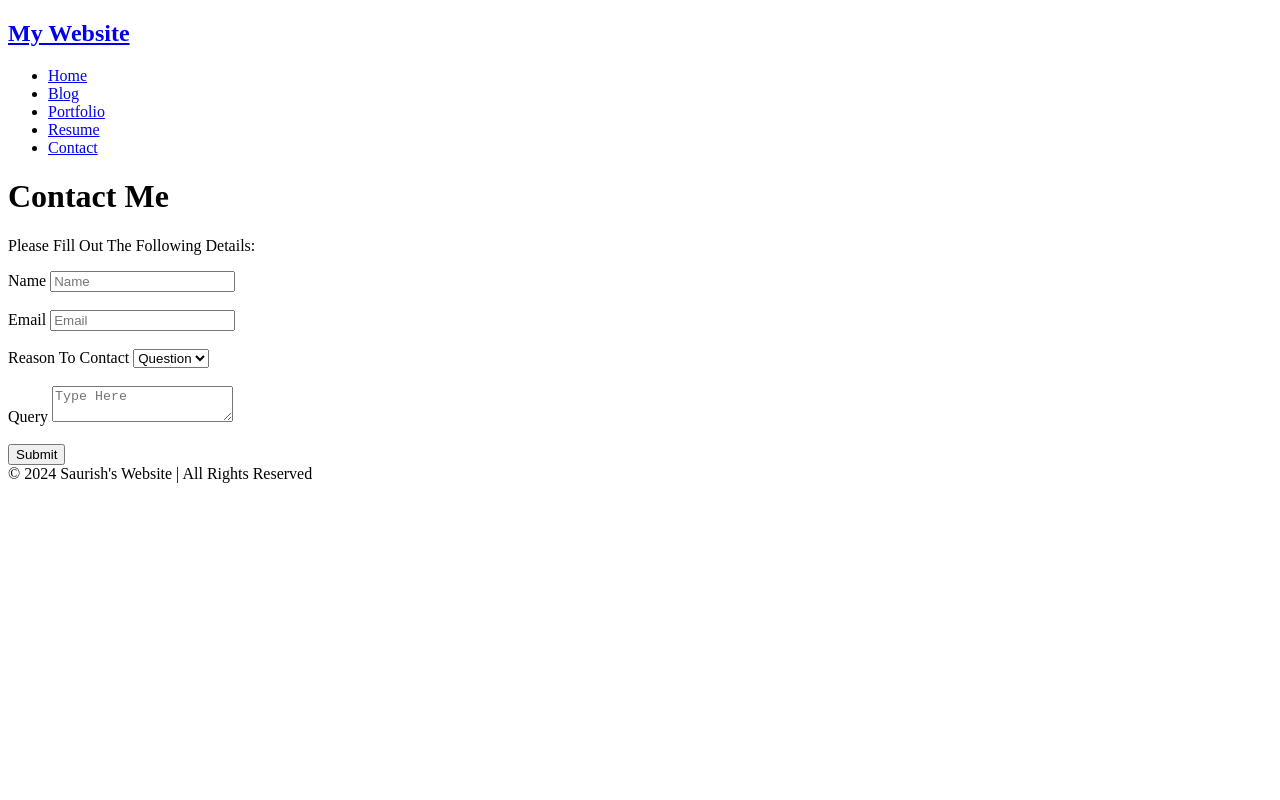
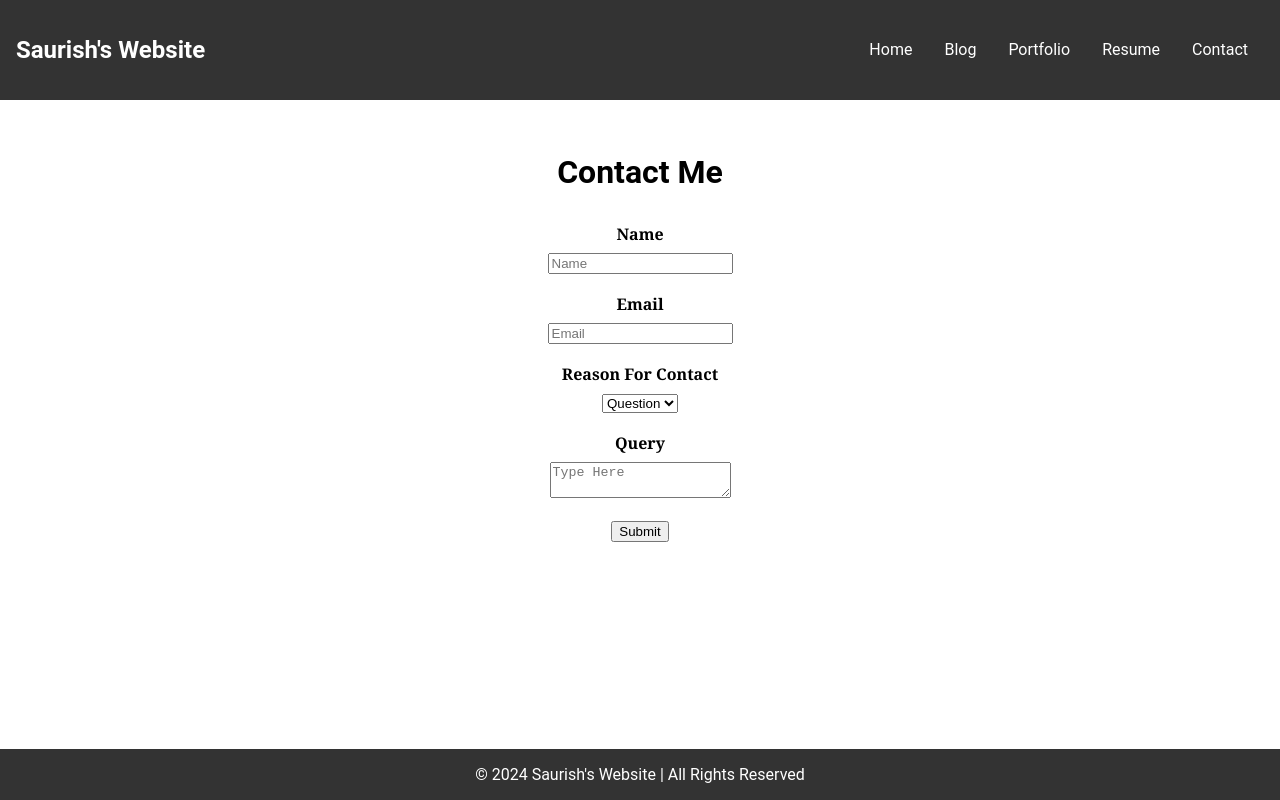
Before and after one commit to SaurSum8/SaurSum8.github.io, a plain HTML site: page contact.html in a window 1280 px wide. Drawn offline with Linux system fonts and the light colour scheme.

Commit message:
Update With CSS

```diff
--- a/contact.html
+++ b/contact.html
@@ -1,12 +1,13 @@
 <!DOCTYPE html>
 <html>
   <head>
-    <title>Personal Website</title>
+    <title>Saurish's Website</title>
+    <link rel="stylesheet" href="styles.css" />
   </head>
   <body>
     <nav class="navbar">
       <h1 class="logo">
-        <a href="index.html">My Website</a>
+        <a href="index.html">Saurish's Website</a>
       </h1>
       <ul class="nav-list">
         <li><a href="index.html">Home</a></li>
@@ -18,8 +19,7 @@
     </nav>
     <main>
       <h1 class="page-title">Contact Me</h1>
-      <p>Please Fill Out The Following Details:</p>
-      <form id="contact-form">
+      <form id="contact-form" class="cform">
         <label for="name">Name</label>
         <input type="text" id="name" name="name" placeholder="Name" required />
         <br /><br />
@@ -32,7 +32,7 @@
           required
         />
         <br /><br />
-        <label for="select">Reason To Contact</label>
+        <label for="select">Reason For Contact</label>
         <select id="select" name="select">
           <option value="question">Question</option>
           <option value="offer">Offer</option>
--- a/styles.css
+++ b/styles.css
@@ -0,0 +1,105 @@
+/* General Styles */
+html,
+body {
+  font-family: "Roboto", sans-serif;
+  margin: 0;
+  padding: 0;
+  height: 100%;
+  display: flex;
+  flex-direction: column;
+}
+
+/* Navbar Styles */
+.navbar {
+  display: flex;
+  justify-content: space-between;
+  align-items: center;
+  background-color: #333;
+  color: #fff;
+  padding: 1rem;
+}
+
+.logo a {
+  text-decoration: none;
+  color: #fff;
+  transition: color 0.3s ease;
+  font-weight: bold;
+}
+
+.nav-list {
+  list-style: none;
+  display: flex;
+}
+
+.nav-list li {
+  margin: 0 1rem;
+}
+
+.nav-list a {
+  text-decoration: none;
+  color: #fff;
+  transition: color 0.3s ease;
+}
+
+.logo a:hover,
+.nav-list a:hover {
+  color: #ff5500;
+}
+
+/* Main Content Styles */
+main {
+  padding: 2rem;
+  flex: 1;
+}
+
+.page-title {
+  font-size: 2rem;
+  text-align: center;
+  margin-bottom: 2rem;
+}
+
+.about-image img {
+  width: 100%;
+  border-radius: 10px;
+  box-shadow: 0 0 10px rgba(0, 0, 0, 0.2);
+}
+
+.about-me-basic {
+  text-align: center;
+  margin-top: 2rem;
+}
+
+.about-me-basic p {
+  margin-bottom: 1rem;
+}
+
+label {
+  display: block;
+  margin-bottom: 8px;
+  font-family: Georgia;
+  font-weight: bold;
+  text-align: center;
+}
+
+.resume {
+  max-width: 800px;
+  margin: 0 auto;
+  background-color: #fff;
+  padding: 30px;
+  box-shadow: 0 2px 10px rgba(0, 0, 0, 0.1);
+  border-radius: 10px;
+}
+
+form {
+  width: 0 auto;
+  margin: 0 auto;
+  text-align: center;
+}
+
+/* Footer Styles */
+.footer {
+  background-color: #333;
+  color: #fff;
+  text-align: center;
+  padding: 1rem;
+}
```
Also changed, not shown: blog.html (+4 -2 lines), index.html (+3 -2 lines), portfolio.html (+3 -2 lines), resume.html (+10 -5 lines).
